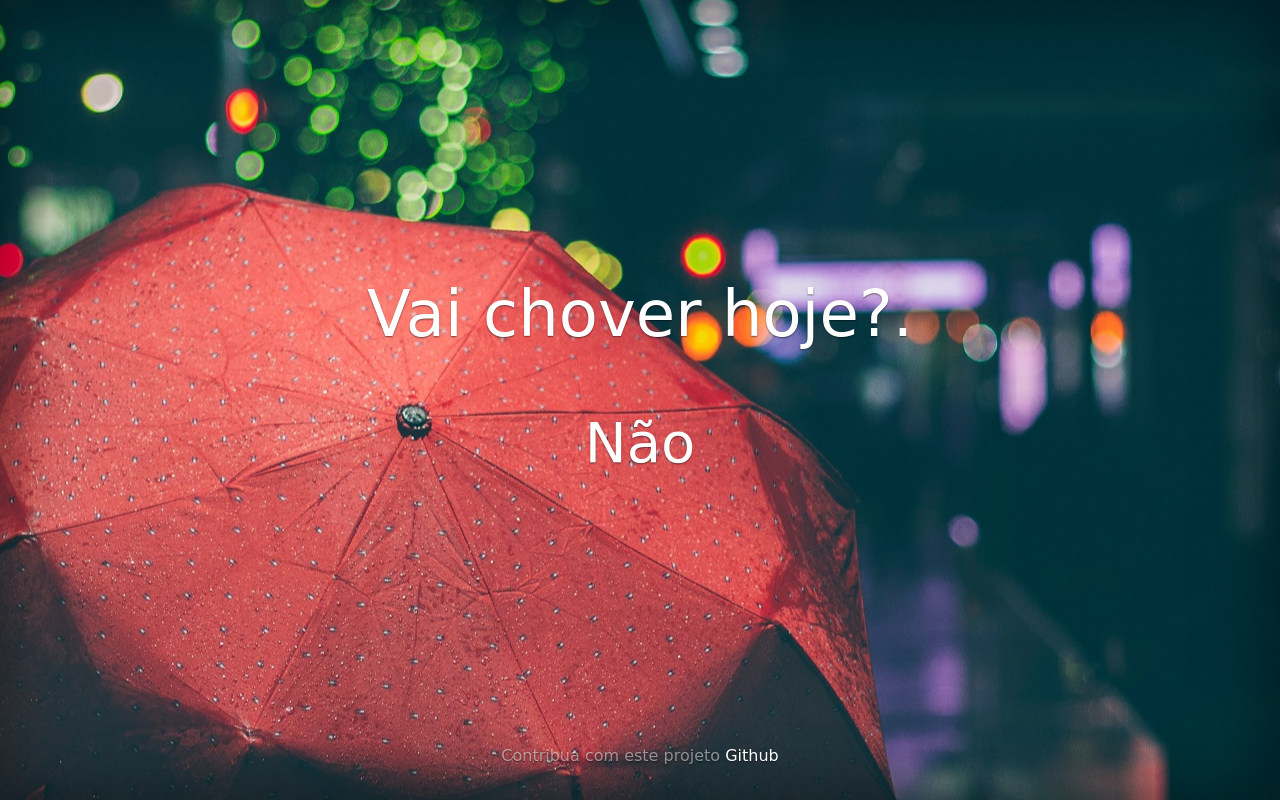
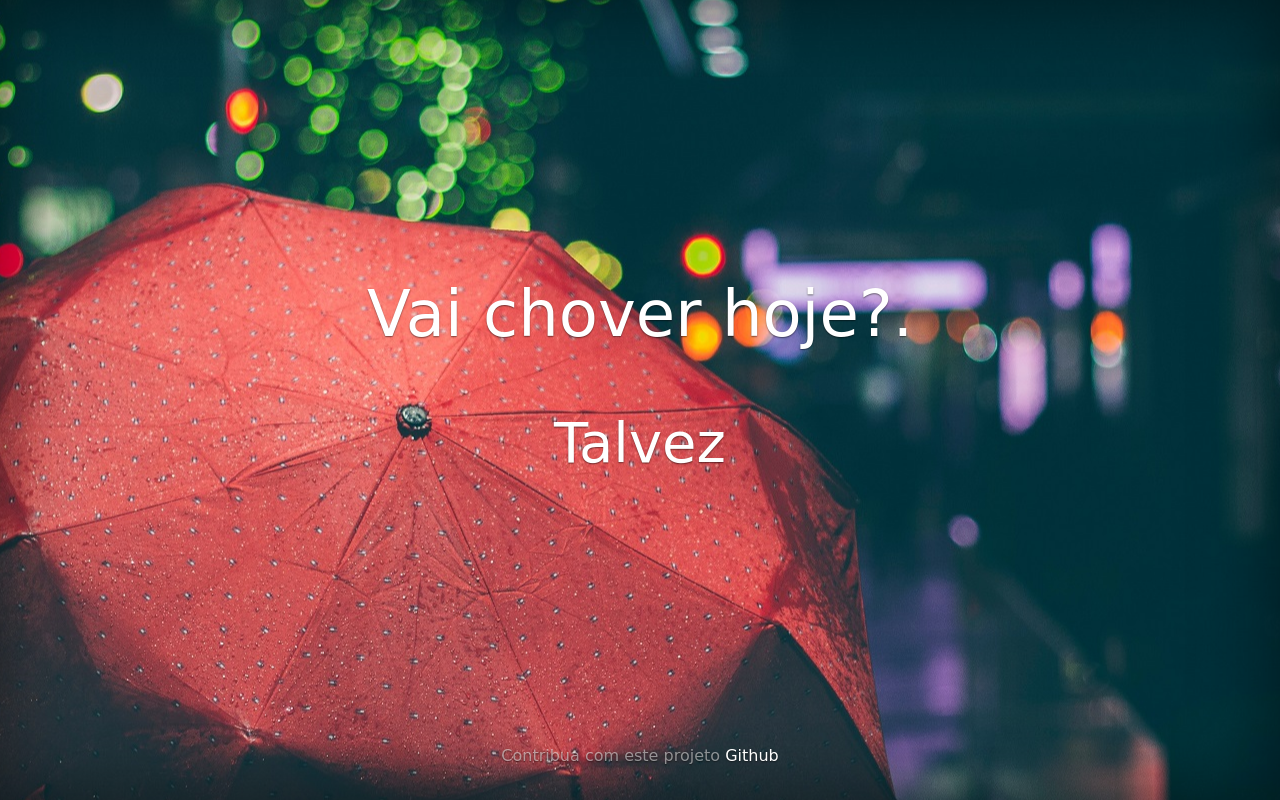
Before and after one commit to renatoruis/vai-chover, a plain HTML site: page index.html in a window 1280 px wide. Drawn offline with nearby package versions, Linux system fonts and the light colour scheme; a web font is replaced by a local one.

Commit message:
add frases

```diff
--- a/index.html
+++ b/index.html
@@ -48,8 +48,12 @@
 <script>
         var myArray = [
             "Sim",
+            "Não sei",
+            "Talvez",
             "Não",
-            "Não sei"
+            "Olhá lá fora ué!",
+            "Leva o guarda-chuvas, vai que...",
+            "O que você acha?"
           ];
 
 
```
